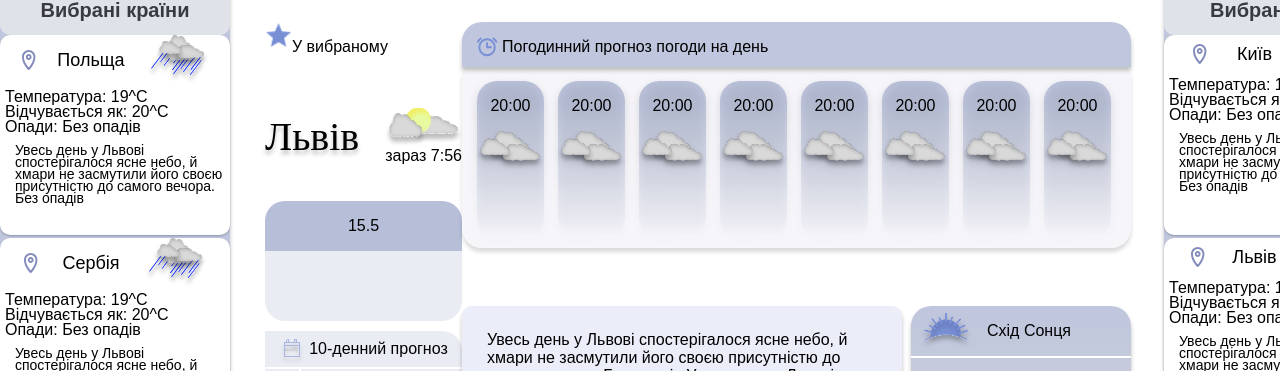
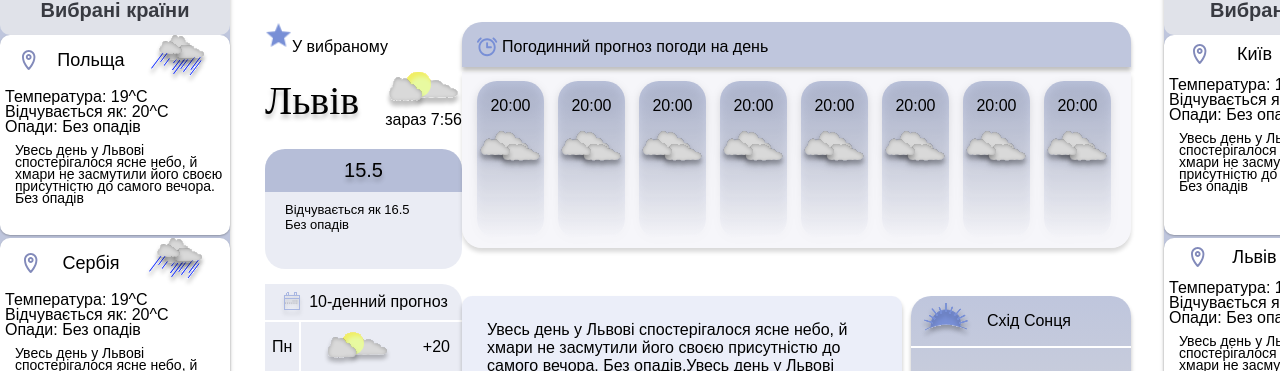
Before and after one commit to tarasavage/wheather-app-frontend, a React (Vite) app in the folder Weather/: page /weather in a window 1280 px wide. Shown: the part 165-536 px from the top of the page. Built offline with nearby package versions, Linux system fonts and the light colour scheme.

Commit message:
add all main

```diff
--- a/Weather/src/Pages/Main-Window/Components/Main/Main.module.scss
+++ b/Weather/src/Pages/Main-Window/Components/Main/Main.module.scss
@@ -4,6 +4,6 @@
   justify-content: space-between;
   max-width: 987px;
   width: 100%;
-  height: 832px;
+  height: 822px;
   padding: 37px 33px 33px 35px;
 }
--- a/Weather/src/Pages/Main-Window/Components/Main/components/LeftSideForecast/LeftSideForecast.jsx
+++ b/Weather/src/Pages/Main-Window/Components/Main/components/LeftSideForecast/LeftSideForecast.jsx
@@ -35,6 +35,9 @@ const data = {
   rain_1h: null,
   snow_1h: null,
 };
+
+let date = new Date();
+
 
 function LeftSideForecast() {
   const [currentTime, setCurrentTime] = useState(getCurrentTime());
@@ -148,7 +151,10 @@ function LeftSideForecast() {
         <div className={styles.title_wrap}>
           <p>{data.temp}</p>
         </div>
-        <div className={styles.content_wrap}></div>
+        <div className={styles.content_wrap}>
+          <p>Відчувається як {data.temp + 1}</p>
+          <p>Без опадів</p>
+        </div>
       </div>
 
       <div className={styles.ten_days_forecast}>
--- a/Weather/src/Pages/Main-Window/Components/Main/components/LeftSideForecast/LeftSideForecast.module.scss
+++ b/Weather/src/Pages/Main-Window/Components/Main/components/LeftSideForecast/LeftSideForecast.module.scss
@@ -24,7 +24,7 @@
     font-size: 40px;
     line-height: 49px;
     color: #000000;
-
+    margin: 0;
     text-shadow: 0px 4px 4px rgba(0, 0, 0, 0.25);
   }
   .current_weather_block {
@@ -48,7 +48,7 @@
   height: 120px;
   background: rgba(148, 160, 198, 0.2);
   border-radius: 20px;
-  margin-bottom: 10px;
+  margin: 20px 0 15px 0;
 }
 
 .title_wrap {
@@ -58,6 +58,21 @@
   padding: 0 9px;
   background: rgba(148, 160, 198, 0.6);
   border-radius: 20px 20px 0px 0px;
+  p {
+    font-size: 20px;
+    margin: 10px;
+    color: #000000;
+    text-shadow: 0px 4px 4px rgba(0, 0, 0, 0.25);
+  }
+}
+.content_wrap{
+     display: flex;
+     flex-direction: column;
+     padding: 10px 0 0 20px;
+     p{
+          margin: 0;
+          font-size: 13px;
+     }
 }
 
 // ten forecast
--- a/Weather/src/Pages/Main-Window/Components/Main/components/MainContent/MainContent.module.scss
+++ b/Weather/src/Pages/Main-Window/Components/Main/components/MainContent/MainContent.module.scss
@@ -2,6 +2,7 @@
      display: flex;
      flex-direction: column;
      max-width: 671px;
+     height: 100%;
      justify-content: space-between;
 }
 .blockinfo__wrapper{
```
